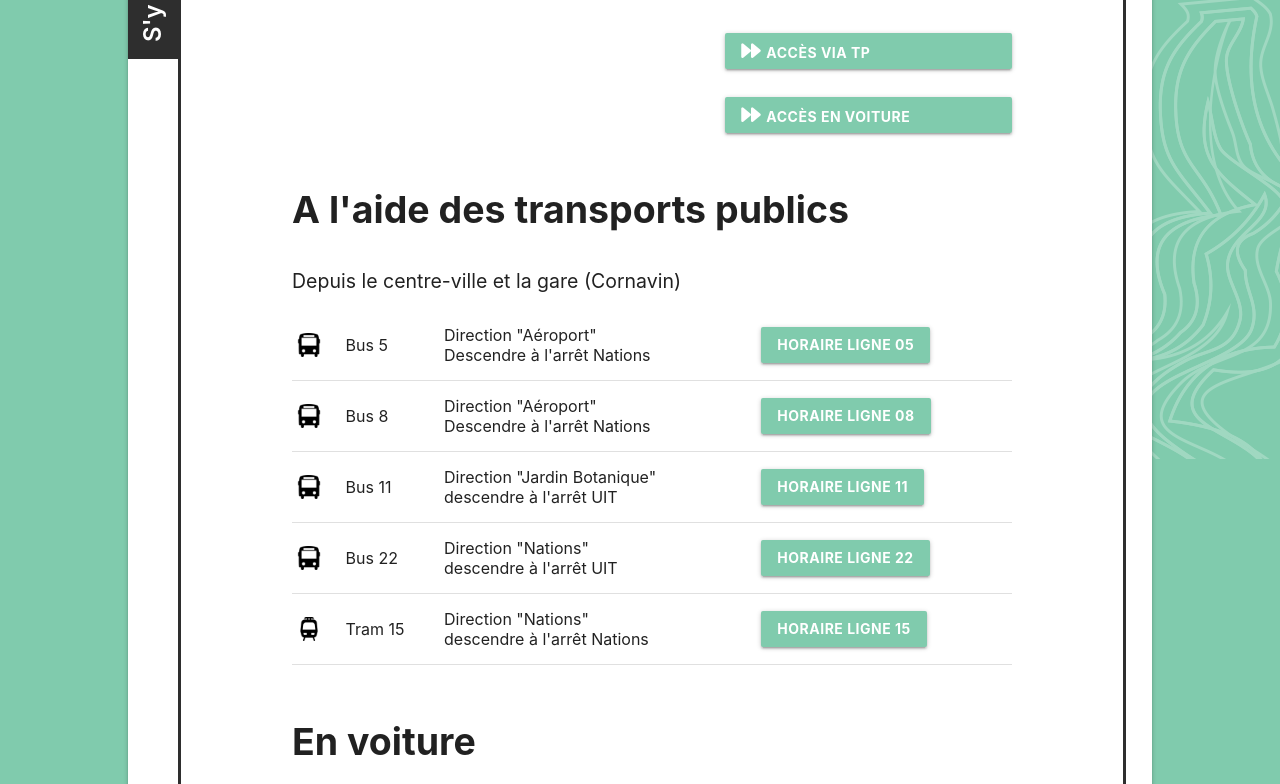
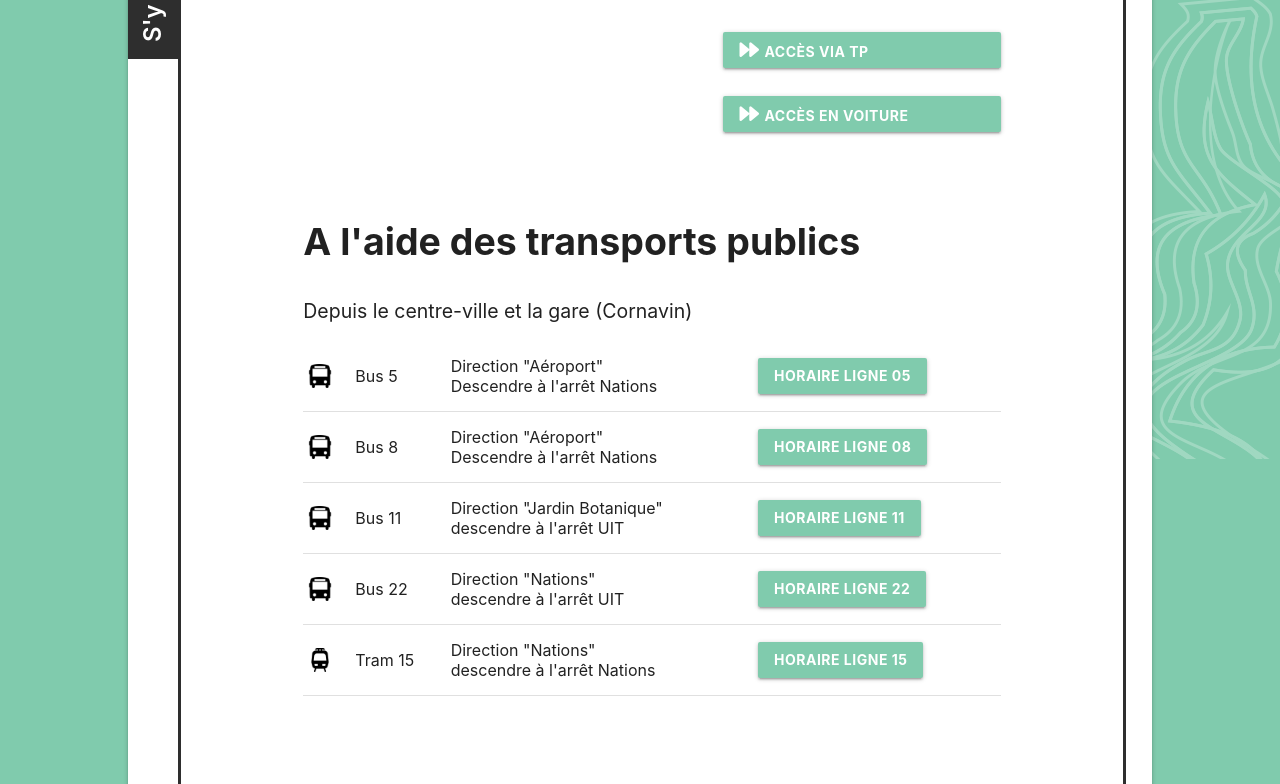
Before and after one commit to TeamExtraMuros/webapp, a PHP site: page /html/etape2.html in a window 1280 px wide. Shown: the part 541-1325 px from the top of the page. Run offline with PHP 8.4, Linux system fonts and the light colour scheme.

Commit message:
redesign from step 2 after discussion with the team

```diff
--- a/html/etape2.html
+++ b/html/etape2.html
@@ -60,36 +60,25 @@
             <p>S'y&nbsp;rendre</p>
         </div>
         <div class="card-content toRight">
-            <div class="row hideOnMobile">
-                <div class="col s7 m7 l7 player">
+            <div class="row">
+                <div class="col s12 m12 l12">
+                    <div class="col s12 l7 player">
                         <video class="responsive-video" controls>
                             <source src="../videos/test.mp4" type="video/mp4">
                         </video>
                     </div>
-                <div class="col s5 m5 l5 flags">
+                    <div class="col s12 l5 flags">
                         <p>Naviguez plus facilement à travers la vidéo en sélectionnant une rubrique ci-dessous. La vidéo sera lancée directement à la rubrique désirée.</p>
                         <a data-time=5 class="waves-effect waves-light btn"><i class="fas fa-forward"></i>Accès via TP</a>
-                    <a data-time=10 class="waves-effect waves-light btn"><i class="fas fa-forward"></i>Accès en voiture</a>
+                        <a data-time=10 class="waves-effect waves-light btn last-btn"><i class="fas fa-forward"></i>Accès en voiture</a>
                     </div>
-            </div>
-
-            <div class="row hideOnDesktop">
-                <div class="col s12 m12 l12 player">
-                    <video class="responsive-video" controls>
-                        <source src="../videos/test.mp4" type="video/mp4">
-                    </video>
-                </div>
-                <div class="col s12 m12 l12 flags">
-                    <p>Naviguez plus facilement à travers la vidéo en sélectionnant une rubrique ci-dessous. La vidéo sera lancée directement à la rubrique désirée.</p>
-                    <a data-time=5 class="waves-effect waves-light btn"><i class="fas fa-forward"></i>Accès via TP</a>
-                    <a data-time=10 class="waves-effect waves-light btn"><i class="fas fa-forward"></i>Accès en voiture</a>
                 </div>
             </div>
 
             <div class="row">
                 <div class="col s12 m12 l12">
-                    <div>
-                        <h3>A l'aide des transports publics</h3>
+                    <div class="col s12 m12 l12">
+                        <h4>A l'aide des transports publics</h4>
                         <p>Depuis le centre-ville et la gare (Cornavin)</p>
                         <table>
                             <tbody>
@@ -145,20 +134,21 @@
             </div>
             <div class="row">
                 <div class="col s12 m12">
-                    <div>
-                        <h3>En voiture </h3>
-                        <div id="col-with-no-padding" class="col s5 m5 l5">
-                            <p>Vous pourrez vous garer au <b>Parking des Nations</b>. Vous pouvez visualiser l'emplacement du parking à l'aide de la carte affichée sur la droite. Vous pouvez obtenir plus d’informations sur le parking (tarifs, places libres, etc.) en cliquant sur le bouton ci-dessous.
+                    <div class="col s12 m12">
+                        <h4>En voiture </h4>
+                    </div>
+                    <div class="col s12 l5">
+                        <p>Vous pourrez vous garer au <b>Parking des Nations</b>. Vous pouvez visualiser l'emplacement du parking à l'aide de la carte. Vous pouvez obtenir plus d’informations sur le parking (tarifs, places libres, etc.) en cliquant sur le bouton ci-dessous.
                         </p>
 
                         <br/>
                         <a class="waves-effect waves-light btn" target="_blank" href="https://www.geneve-parking.ch/fr/parkings/place-des-nations">
                                   Accéder aux infos</a>
                     </div>
-                        <div class="col s7 m7 l7">
+                    <div class="col s12 l7">
                         <iframe src="https://www.google.com/maps/embed?pb=!1m18!1m12!1m3!1d2406.707632241522!2d6.137100769134995!3d46.221209502556746!2m3!1f0!2f0!3f0!3m2!1i1024!2i768!4f13.1!3m3!1m2!1s0x478c64e6b26a148d%3A0x8aab5bf1feca5e49!2sParking+des+Nations%2C+1202+Gen%C3%A8ve!5e0!3m2!1sfr!2sch!4v1524040996776" width="100%" frameborder="0" style="border:0" allowfullscreen=""></iframe>
                     </div>
-                    </div>
+
                 </div>
             </div>
         </div>
--- a/styles/main.css
+++ b/styles/main.css
@@ -53,20 +52,16 @@
     padding: 1% 4%;
     transform: translate(-50%, -50%);
 }
-h3 {
-    margin-top: 5%;
+
+h4 {
     font-size: 2.5em;
-    margin-bottom: 5%;
     font-weight: bold;
-}
-h4 {
-    font-size: 2em;
-    font-weight: bold;
+    margin: 10% 0% 5% 0%;
 }
 ul li {
     list-style-type: disc !important;
 }
-li{
+li {
     font-size: 1.3em;
     margin-left: 4%;
 }
@@ -220,6 +217,7 @@
     background-color: #80CBAD;
     font-weight: bold;
     color: white !important;
+    position: static;
 }
 .btn:hover {
     background-color: white;
```
Also changed, not shown: other parts of styles/main.css (+46 -23 lines). Lines whose indentation alone changed are shown as unchanged.
